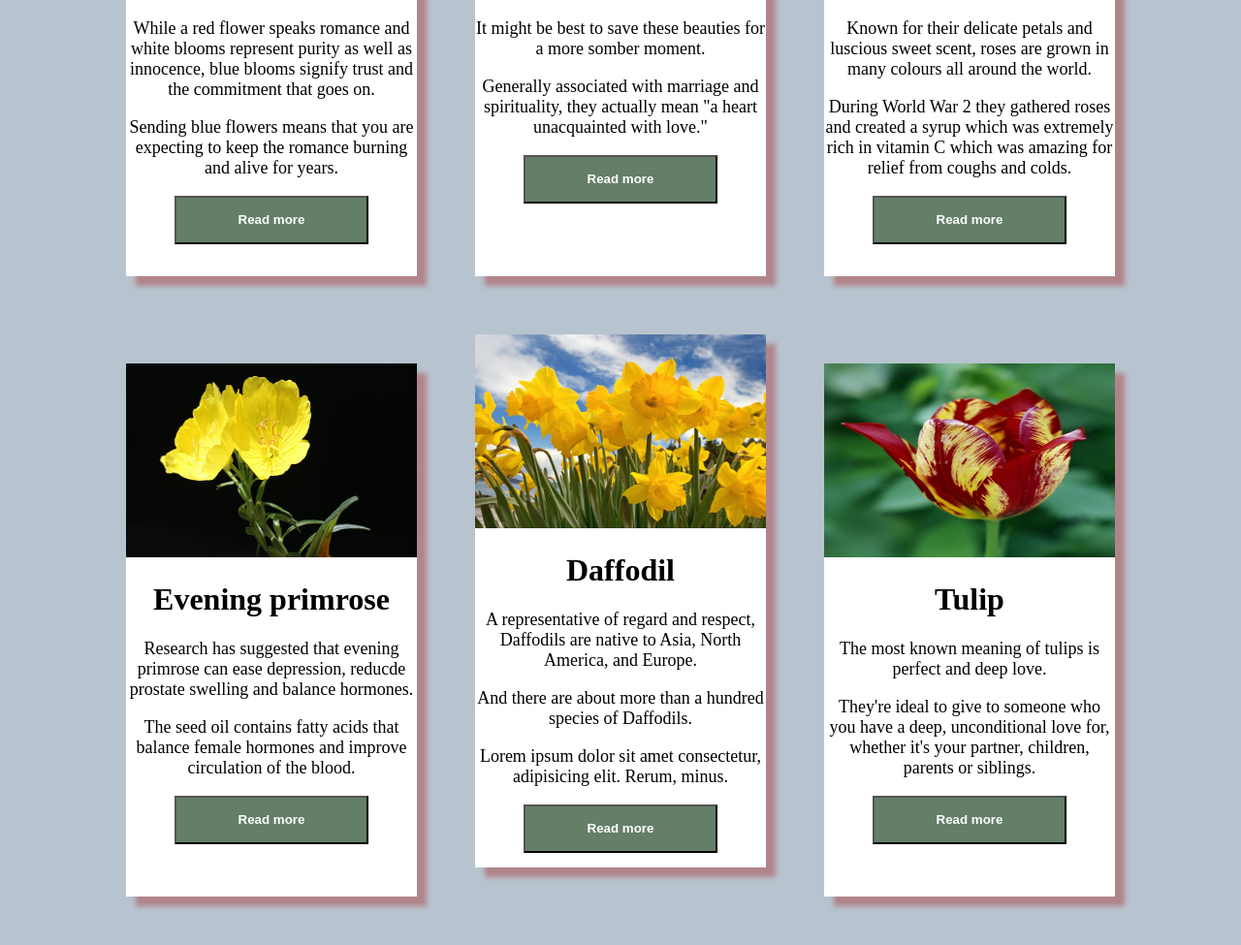
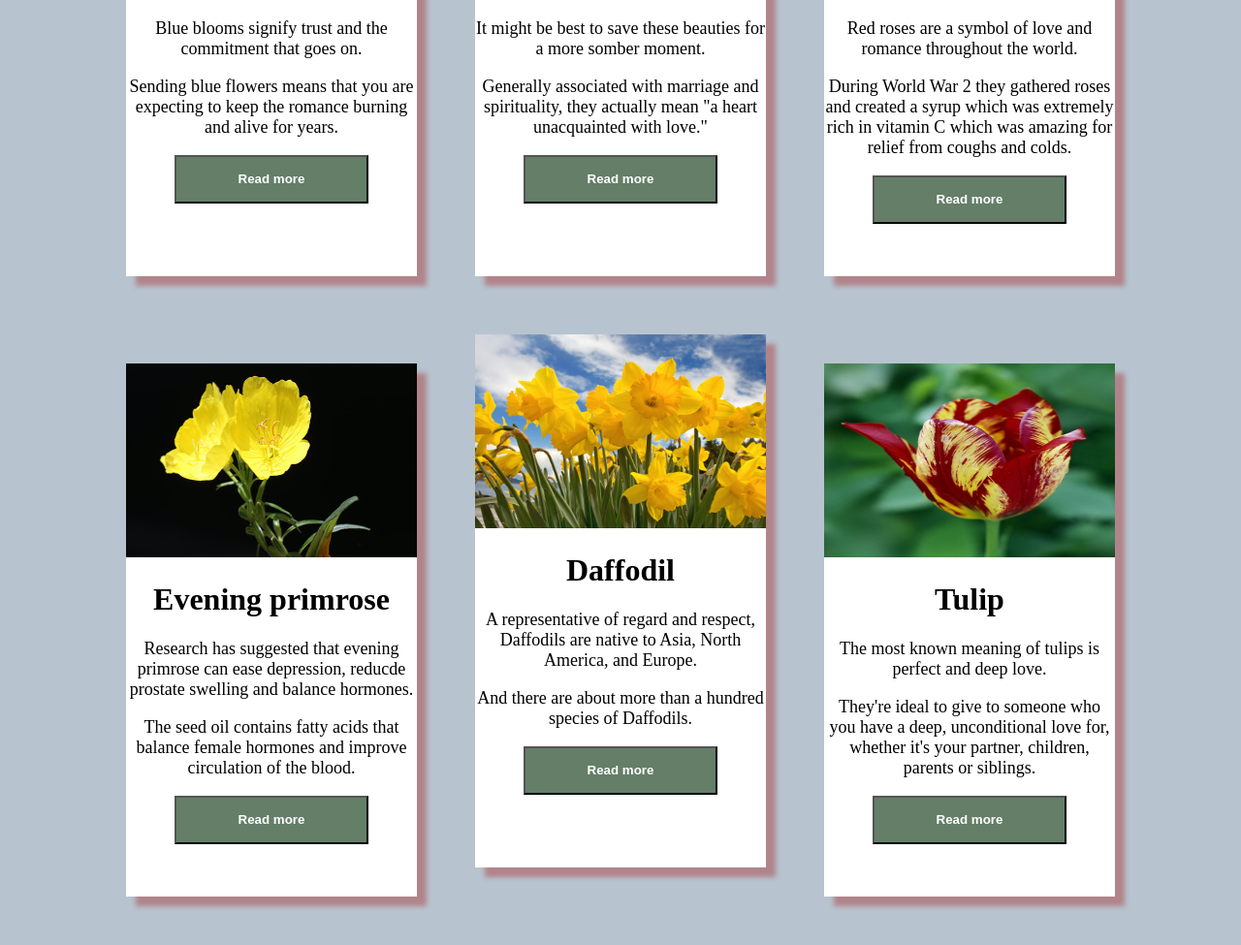
Before and after one commit to asimzahoor443/flowers, a plain HTML site: page index.html in a window 1280 px wide. Shown: the part 295-1270 px from the top of the page at 97% size. Drawn offline with Linux system fonts and the light colour scheme.

Commit message:
Changes in index file dispaly

```diff
--- a/index.html
+++ b/index.html
@@ -15,7 +15,7 @@
           <img src="Mystry.jpg" alt="" />
           <h1>Mystery</h1>
           <p>
-            While a red flower speaks romance and white blooms represent purity as well as innocence, blue blooms signify trust and the commitment that goes on.
+            Blue blooms signify trust and the commitment that goes on.
           </p>
           <p>
             Sending blue flowers means that you are expecting to keep the romance burning and alive for years.
@@ -42,7 +42,7 @@
           <img src="Rose.jfif" alt="" />
           <h1>Red Rose</h1>
           <p>
-            Known for their delicate petals and luscious sweet scent, roses are grown in many colours all around the world.
+            Red roses are a symbol of love and romance throughout the world.
           </p>
           <p>
             During World War 2 they gathered roses and created a syrup which was extremely rich in vitamin C which was amazing for relief from coughs and colds.
@@ -76,8 +76,7 @@
             And there are about more than a hundred species of Daffodils.
           </p>
           <p>
-            Lorem ipsum dolor sit amet consectetur, adipisicing elit. Rerum,
-            minus.
+
           </p>
           <input type="submit" value="Read more" />
         </div>
```
